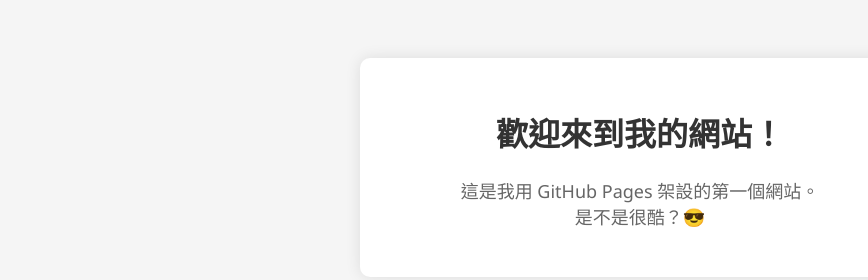
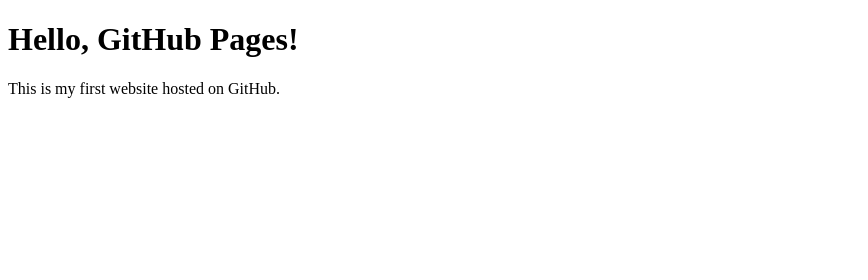
Before and after one commit to ashagogo45/rsjhsAR, a plain HTML site: page index.html in a window 1280 px wide. Shown: the whole page, without its empty margins (0-868 px from the left). Drawn offline with Linux system fonts and the light colour scheme.

Commit message:
Add files via upload

```diff
--- a/index.html
+++ b/index.html
@@ -1,37 +1,11 @@
 <!DOCTYPE html>
-<html lang="zh-Hant">
+<html>
 <head>
-  <meta charset="UTF-8" />
-  <meta name="viewport" content="width=device-width, initial-scale=1.0" />
-  <title>我的第一個網站</title>
-  <style>
-    body {
-      font-family: "Segoe UI", sans-serif;
-      background: #f5f5f5;
-      text-align: center;
-      padding: 50px;
-    }
-    h1 {
-      color: #333;
-    }
-    p {
-      font-size: 18px;
-      color: #666;
-    }
-    .box {
-      background: white;
-      border-radius: 10px;
-      padding: 30px;
-      max-width: 500px;
-      margin: auto;
-      box-shadow: 0 0 15px rgba(0,0,0,0.1);
-    }
-  </style>
+  <meta charset="UTF-8">
+  <title>Welcome to My Website</title>
 </head>
 <body>
-  <div class="box">
-    <h1>歡迎來到我的網站！</h1>
-    <p>這是我用 GitHub Pages 架設的第一個網站。<br>是不是很酷？😎</p>
-  </div>
+  <h1>Hello, GitHub Pages!</h1>
+  <p>This is my first website hosted on GitHub.</p>
 </body>
 </html>
```
